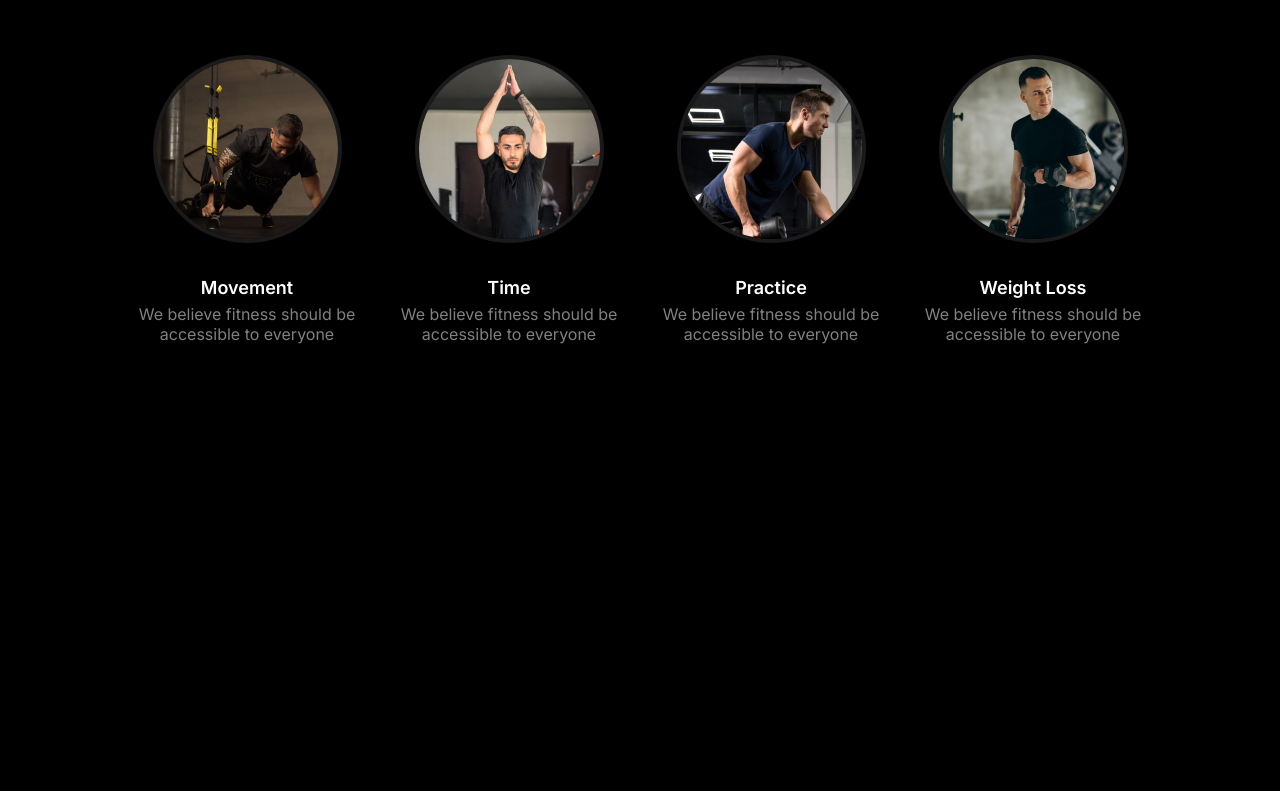
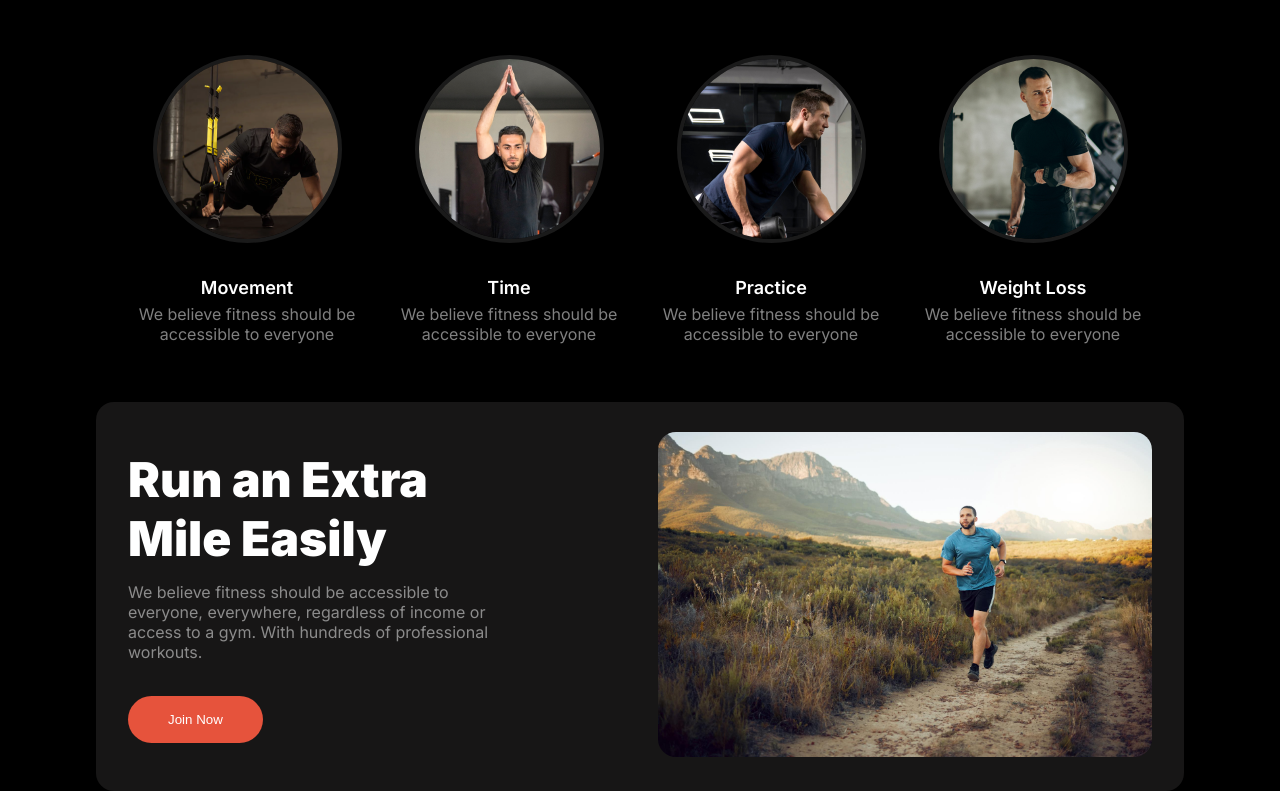
Before and after one commit to jahidhasansabbir/assignment-2, a plain HTML site: page index.html in a window 1280 px wide. Shown: the part 975-1766 px from the top of the page. Before the commit the page ends 1377 px from the top, so only its background shows below. Drawn offline with Linux system fonts and the light colour scheme; a web font is replaced by a local one.

Commit message:
run an extra mile section is added and responsivable

```diff
--- a/index.html
+++ b/index.html
@@ -103,6 +103,18 @@
             </div>
          </section>
         <!-- Habits Section ends here -->
+         <!-- Extra Mile section starts here -->
+          <section class="extra-mile-container desktop-width">
+            <div class="extra-mile-text">
+                <h1 class="title">Run an Extra Mile Easily</h1>
+                <p class="description">We believe fitness should be accessible to everyone, everywhere, regardless of income or access to a gym. With hundreds of professional workouts.</p>
+                <button class="btn-primary ">Join Now</button>
+            </div>
+            <div class="extra-mile-img">
+                <img src="images/run.jpg" alt="">
+            </div>
+          </section>
+         <!-- Run an Extra Mile section ends here -->
     </main>
 </body>
 </html>
--- a/styles/style.css
+++ b/styles/style.css
@@ -233,6 +233,26 @@ header{
   color: var(--primary-title-color);
   margin-bottom: .375rem;
 }
+/* Run an Extra Mile section's style */
+.extra-mile-container{
+  padding: 1.875rem 2rem ;
+  background-color: rgba(155, 151, 151, 0.144);
+  border-radius: 1.125rem;
+  display: flex;
+  gap: 10rem;
+  align-items: center;
+}
+.extra-mile-text p{
+  text-align: left;
+  margin-top: 14px;
+  margin-bottom: 34px;
+}
+.extra-mile-img img{
+  width: 100%;
+  border-radius: 1.125rem;
+
+}
+/* Small device styles*/
   @media screen and (max-width: 576px){
     .navbar-container{
         width: 90%;
@@ -267,14 +287,27 @@ header{
     .btn-container{
       display: flex;
       justify-content: center;
-      border: 2px solid white
     }
     .habits-card-container{
       flex-direction: column;
       width: 90%;
+      margin-left: auto;
+      margin-right: auto;
     }
     .habits-card{
       margin-left: 5%;
-      margin-right:5%;
+      margin-right: 5%;
+    }
+    .extra-mile-container{
+      margin: 5% auto;
+      width: 70%;
+      flex-direction: column;
+      gap: 2rem;
+    }
+    .title{
+      font-size: 2rem;
+    }
+    .btn-run{
+      width: 100%;
     }
   }
```
